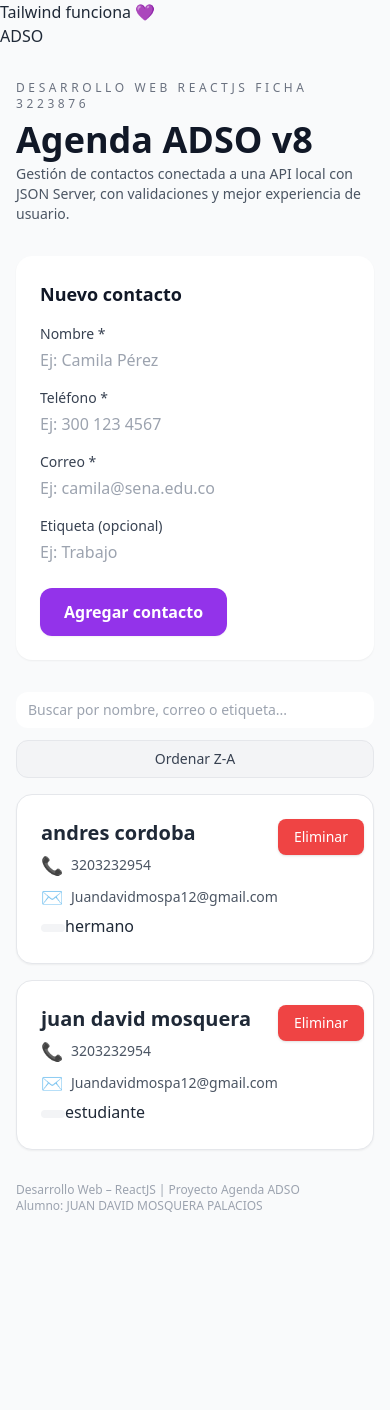
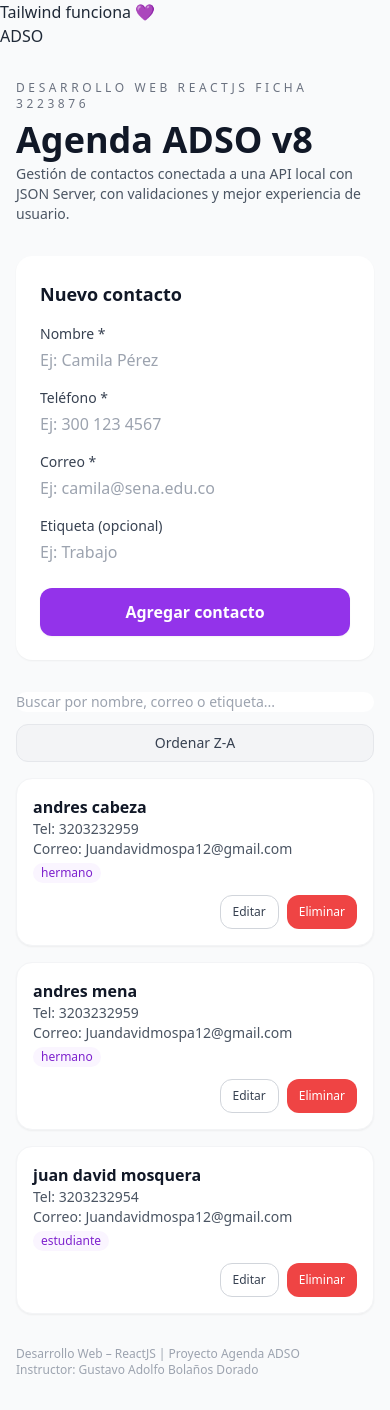
Before and after one commit to juandvid25/Agenda-D.SOFTWARE, a React (Vite) app: page / in a window 390 px wide. Before the commit the page ends 1246 px from the top, so only its background shows below. Built offline with nearby package versions, Linux system fonts and the light colour scheme; data requests are answered from the project's data file.

Commit message:
actualizacion del codigo con funcion editar

```diff
--- a/db.json
+++ b/db.json
@@ -8,11 +8,18 @@
       "etiqueta": "estudiante"
     },
     {
-      "id": "90f6",
-      "nombre": "andres cordoba",
-      "telefono": "3203232954",
+      "nombre": "andres cabeza",
+      "telefono": "3203232959",
       "correo": "Juandavidmospa12@gmail.com",
-      "etiqueta": "hermano"
+      "etiqueta": "hermano",
+      "id": "90f6"
+    },
+    {
+      "nombre": "andres mena",
+      "telefono": "3203232959",
+      "correo": "Juandavidmospa12@gmail.com",
+      "etiqueta": "hermano",
+      "id": "dea3"
     }
   ]
 }
--- a/src/App.jsx
+++ b/src/App.jsx
@@ -116,6 +116,7 @@ import { useEffect, useState } from "react";
 import {
   listarContactos,
   crearContacto,
+  actualizarContacto,
   eliminarContactoPorId,
 } from "./api";
 
@@ -136,11 +137,16 @@ function App() {
   // Estado para guardar mensajes de error
   const [error, setError] = useState("");
 
-  // === NUEVOS ESTADOS PARA LA CLASE 10 ===
+  // Estado para el término de búsqueda
   const [busqueda, setBusqueda] = useState("");
+
+  // Estado para ordenar: true = A-Z, false = Z-A
   const [ordenAsc, setOrdenAsc] = useState(true);
 
-  // Cargar contactos al montar el componente
+  // Estado para saber qué contacto se está editando
+  const [contactoEnEdicion, setContactoEnEdicion] = useState(null);
+
+  // Obtener contactos al cargar la app
   useEffect(() => {
     const cargarContactos = async () => {
       try {
@@ -162,12 +168,13 @@ function App() {
     cargarContactos();
   }, []);
 
-  // Agregar contacto
+  // Crear contacto
   const onAgregarContacto = async (nuevoContacto) => {
     try {
       setError("");
 
       const creado = await crearContacto(nuevoContacto);
+
       setContactos((prev) => [...prev, creado]);
     } catch (error) {
       console.error("Error al crear contacto:", error);
@@ -178,13 +185,42 @@ function App() {
     }
   };
 
+  // Actualizar contacto
+  const onActualizarContacto = async (contactoActualizado) => {
+    try {
+      setError("");
+
+      const actualizado = await actualizarContacto(
+        contactoActualizado.id,
+        contactoActualizado
+      );
+
+      setContactos((prev) =>
+        prev.map((c) => (c.id === actualizado.id ? actualizado : c))
+      );
+
+      setContactoEnEdicion(null);
+    } catch (error) {
+      console.error("Error al actualizar contacto:", error);
+      setError(
+        "No se pudo actualizar el contacto. Verifica tu conexión o el servidor e intenta nuevamente."
+      );
+      throw error;
+    }
+  };
+
   // Eliminar contacto
   const onEliminarContacto = async (id) => {
     try {
       setError("");
+
       await eliminarContactoPorId(id);
 
       setContactos((prev) => prev.filter((c) => c.id !== id));
+
+      setContactoEnEdicion((actual) =>
+        actual && actual.id === id ? null : actual
+      );
     } catch (error) {
       console.error("Error al eliminar contacto:", error);
       setError(
@@ -193,17 +229,24 @@ function App() {
     }
   };
 
+  // Activar modo edición
+  const onEditarClick = (contacto) => {
+    setContactoEnEdicion(contacto);
+    setError("");
+  };
+
+  // Cancelar edición
+  const onCancelarEdicion = () => {
+    setContactoEnEdicion(null);
+  };
+
   // === BÚSQUEDA ===
   const contactosFiltrados = contactos.filter((c) => {
     const termino = busqueda.toLowerCase();
-    const nombre = c.nombre.toLowerCase();
-    const correo = c.correo.toLowerCase();
-    const etiqueta = (c.etiqueta || "").toLowerCase();
-
     return (
-      nombre.includes(termino) ||
-      correo.includes(termino) ||
-      etiqueta.includes(termino)
+      c.nombre.toLowerCase().includes(termino) ||
+      c.correo.toLowerCase().includes(termino) ||
+      (c.etiqueta || "").toLowerCase().includes(termino)
     );
   });
 
@@ -211,48 +254,47 @@ function App() {
   const contactosOrdenados = [...contactosFiltrados].sort((a, b) => {
     const nombreA = a.nombre.toLowerCase();
     const nombreB = b.nombre.toLowerCase();
-
     if (nombreA < nombreB) return ordenAsc ? -1 : 1;
     if (nombreA > nombreB) return ordenAsc ? 1 : -1;
     return 0;
   });
 
+  // Render
   return (
     <div className="min-h-screen bg-gray-50">
       <div className="max-w-4xl mx-auto px-4 py-8">
-        {/* Encabezado */}
         <header className="mb-8">
           <p className="text-xs tracking-[0.3em] text-gray-500 uppercase">
             Desarrollo Web ReactJS Ficha {APP_INFO.ficha}
           </p>
-
           <h1 className="text-4xl font-extrabold text-gray-900 mt-2">
             {APP_INFO.titulo}
           </h1>
-
           <p className="text-sm text-gray-600 mt-1">{APP_INFO.subtitulo}</p>
         </header>
 
-        {/* Error global */}
         {error && (
           <div className="mb-4 rounded-xl bg-red-50 border border-red-200 px-4 py-3">
             <p className="text-sm font-medium text-red-700">{error}</p>
           </div>
         )}
 
-        {/* Cargando */}
         {cargando ? (
           <p className="text-sm text-gray-500">Cargando contactos...</p>
         ) : (
           <>
-            {/* Formulario */}
-            <FormularioContacto onAgregar={onAgregarContacto} />
+            <FormularioContacto
+              onAgregar={onAgregarContacto}
+              onActualizar={onActualizarContacto}
+              contactoEnEdicion={contactoEnEdicion}
+              onCancelarEdicion={onCancelarEdicion}
+            />
 
-            {/* Buscador y orden */}
+            {/* Buscador */}
             <div className="flex flex-col md:flex-row md:items-center md:justify-between gap-3 mb-4">
               <input
                 type="text"
-                className="w-full md:flex-1 py-2 px-3 rounded-xl border-gray-300 focus:ring-purple-500 focus:border-purple-500 text-sm"
+                className="w-full md:flex-1 rounded-xl border-gray-300 focus:ring-purple-500 focus:border-purple-500 text-sm"
                 placeholder="Buscar por nombre, correo o etiqueta..."
                 value={busqueda}
                 onChange={(e) => setBusqueda(e.target.value)}
@@ -267,7 +309,7 @@ function App() {
               </button>
             </div>
 
-            {/* Lista de contactos */}
+            {/* Lista */}
             <section className="space-y-4">
               {contactosOrdenados.length === 0 ? (
                 <p className="text-sm text-gray-500">
@@ -282,6 +324,7 @@ function App() {
                     correo={c.correo}
                     etiqueta={c.etiqueta}
                     onEliminar={() => onEliminarContacto(c.id)}
+                    onEditar={() => onEditarClick(c)}
                   />
                 ))
               )}
@@ -289,10 +332,9 @@ function App() {
           </>
         )}
 
-        {/* Footer */}
         <footer className="mt-8 text-xs text-gray-400">
           <p>Desarrollo Web – ReactJS | Proyecto Agenda ADSO</p>
-          <p>Alumno: JUAN DAVID MOSQUERA PALACIOS</p>
+          <p>Instructor: Gustavo Adolfo Bolaños Dorado</p>
         </footer>
       </div>
     </div>
--- a/src/components/ContactoCard.jsx
+++ b/src/components/ContactoCard.jsx
@@ -1,50 +1,55 @@
 // Este componente muestra un contacto individual.
 // Incluye nombre, teléfono, correo, etiqueta y el botón de eliminar.
 
-export default function ContactoCard({
-  nombre,
-  telefono,
-  correo,
-  etiqueta,
-  onEliminar,
-}) {
+function ContactoCard({ nombre, telefono, correo, etiqueta, onEliminar, onEditar }) {
   return (
-    <div className="bg-white shadow-sm border border-gray-200 rounded-2xl p-6 flex items-start justify-between">
+    <article className="bg-white rounded-2xl shadow-sm border border-gray-100 p-4 flex flex-col md:flex-row md:items-center md:justify-between gap-3">
 
-      {/* Información del contacto */}
-      <div className="space-y-1">
+      {/* Información principal del contacto */}
+      <div>
+        <h3 className="text-base font-semibold text-gray-900">
+          {nombre}
+        </h3>
 
-        {/* Nombre */}
-        <h3 className="text-xl font-semibold text-gray-800">{nombre}</h3>
-
-        {/* Teléfono */}
-        <p className="text-gray-600 text-sm flex items-center gap-2">
-          <span className="text-purple-500 text-lg">📞</span>
-          {telefono}
+        <p className="text-sm text-gray-600">
+          Tel: {telefono}
         </p>
 
-        {/* Correo */}
-        <p className="text-gray-600 text-sm flex items-center gap-2">
-          <span className="text-purple-500 text-lg">✉️</span>
-          {correo}
+        <p className="text-sm text-gray-600">
+          Correo: {correo}
         </p>
 
-        {/* Etiqueta opcional */}
-       <span className="inline-block bg-gray-100 text-gray-700 text-xs px-3 py-1 rounded-full mt-2"></span>
-          <span className="text-purple-500 text-lg"></span>
+        {etiqueta && (
+          <span className="inline-flex mt-1 px-2 py-0.5 rounded-full text-xs font-medium bg-purple-50 text-purple-700">
             {etiqueta}
-
-
+          </span>
+        )}
       </div>
 
-      {/* Botón de eliminar */}
+      {/* Botones de acción */}
+      <div className="flex gap-2 justify-end">
+
+        {/* Botón Editar */}
         <button
+          type="button"
+          onClick={onEditar}
+          className="text-xs md:text-sm px-3 py-2 rounded-xl border border-gray-300 text-gray-700 hover:bg-gray-100"
+        >
+          Editar
+        </button>
+
+        {/* Botón Eliminar */}
+        <button
+          type="button"
           onClick={onEliminar}
-        className="bg-red-500 hover:bg-red-600 text-white text-sm px-4 py-2 rounded-lg shadow transition"
+          className="text-xs md:text-sm px-3 py-2 rounded-xl bg-red-500 text-white hover:bg-red-600"
         >
           Eliminar
         </button>
 
       </div>
+    </article>
   );
 }
+
+export default ContactoCard;
--- a/src/components/FormularioContacto.jsx
+++ b/src/components/FormularioContacto.jsx
@@ -108,10 +108,15 @@
 //   );
 // }
 
-import { useState } from "react";
+import { useEffect, useState } from "react";
 
-function FormularioContacto({ onAgregar }) {
-  // Estado del formulario
+function FormularioContacto({
+  onAgregar,
+  onActualizar,
+  contactoEnEdicion,
+  onCancelarEdicion,
+}) {
+  // Estado principal del formulario
   const [form, setForm] = useState({
     nombre: "",
     telefono: "",
@@ -119,49 +124,69 @@ function FormularioContacto({ onAgregar }) {
     etiqueta: "",
   });
 
-  // Estado de errores
+  // Estado para errores de validación
   const [errores, setErrores] = useState({
     nombre: "",
     telefono: "",
     correo: "",
   });
 
+  // Estado que indica si estamos enviando datos
   const [enviando, setEnviando] = useState(false);
 
-  // Manejar cambios de los inputs
+  // Cargar datos cuando entramos en modo edición
+  useEffect(() => {
+    if (contactoEnEdicion) {
+      setForm({
+        nombre: contactoEnEdicion.nombre || "",
+        telefono: contactoEnEdicion.telefono || "",
+        correo: contactoEnEdicion.correo || "",
+        etiqueta: contactoEnEdicion.etiqueta || "",
+      });
+    } else {
+      setForm({
+        nombre: "",
+        telefono: "",
+        correo: "",
+        etiqueta: "",
+      });
+    }
+
+    // Limpiar errores cuando cambia el modo
+    setErrores({
+      nombre: "",
+      telefono: "",
+      correo: "",
+    });
+  }, [contactoEnEdicion]);
+
+  // Manejar cuando el usuario escribe en los inputs
   const onChange = (e) => {
     const { name, value } = e.target;
-    setForm((prevForm) => ({
-      ...prevForm,
+    setForm((prev) => ({
+      ...prev,
       [name]: value,
     }));
   };
 
-  // Función que valida el formulario
+  // Validación del formulario
   function validarFormulario() {
     const nuevosErrores = { nombre: "", telefono: "", correo: "" };
 
     if (!form.nombre.trim()) {
       nuevosErrores.nombre = "El nombre es obligatorio.";
     }
-
     if (!form.telefono.trim()) {
       nuevosErrores.telefono = "El teléfono es obligatorio.";
     }
-    else if (form.telefono.trim().length < 10) {nuevosErrores.telefono = "El teléfono debe tener al menos 10 dígitos."; }
-
-
-
     if (!form.correo.trim()) {
       nuevosErrores.correo = "El correo es obligatorio.";
     } else if (!form.correo.includes("@")) {
       nuevosErrores.correo = "El correo debe contener @.";
     }
 
-    // Guardamos errores
     setErrores(nuevosErrores);
 
-    // True si no hay errores
     return (
       !nuevosErrores.nombre &&
       !nuevosErrores.telefono &&
@@ -173,22 +198,27 @@ function FormularioContacto({ onAgregar }) {
   const onSubmit = async (e) => {
     e.preventDefault();
 
-    const esValido = validarFormulario();
-    if (!esValido) return;
+    if (!validarFormulario()) return;
 
     try {
       setEnviando(true);
 
-      await onAgregar(form);
+      if (contactoEnEdicion) {
+        // MODO EDICIÓN
+        await onActualizar({ ...form, id: contactoEnEdicion.id });
+        if (onCancelarEdicion) onCancelarEdicion();
+      } else {
+        // MODO CREAR
+        await onAgregar(form);
+      }
 
-      // Reset
+      // Limpiar formulario
       setForm({
         nombre: "",
         telefono: "",
         correo: "",
         etiqueta: "",
       });
-
       setErrores({
         nombre: "",
         telefono: "",
@@ -199,16 +229,25 @@ function FormularioContacto({ onAgregar }) {
     }
   };
 
+  const estaEnEdicion = Boolean(contactoEnEdicion);
+  const tituloFormulario = estaEnEdicion
+    ? "Editar contacto"
+    : "Nuevo contacto";
+
+  const textoBotonPrincipal = estaEnEdicion
+    ? "Guardar cambios"
+    : "Agregar contacto";
+
   return (
     <form
       className="bg-white shadow-sm rounded-2xl p-6 space-y-4 mb-8"
       onSubmit={onSubmit}
     >
       <h2 className="text-lg font-semibold text-gray-900 mb-2">
-        Nuevo contacto
+        {tituloFormulario}
       </h2>
 
-      {/* Campo Nombre */}
+      {/* Nombre */}
       <div>
         <label className="block text-sm font-medium text-gray-700 mb-1">
           Nombre *
@@ -225,7 +264,7 @@ function FormularioContacto({ onAgregar }) {
         )}
       </div>
 
-      {/* Campo Teléfono */}
+      {/* Teléfono */}
       <div>
         <label className="block text-sm font-medium text-gray-700 mb-1">
           Teléfono *
@@ -242,7 +281,7 @@ function FormularioContacto({ onAgregar }) {
         )}
       </div>
 
-      {/* Campo Correo */}
+      {/* Correo */}
       <div>
         <label className="block text-sm font-medium text-gray-700 mb-1">
           Correo *
@@ -259,7 +298,7 @@ function FormularioContacto({ onAgregar }) {
         )}
       </div>
 
-      {/* Campo Etiqueta */}
+      {/* Etiqueta */}
       <div>
         <label className="block text-sm font-medium text-gray-700 mb-1">
           Etiqueta (opcional)
@@ -273,15 +312,25 @@ function FormularioContacto({ onAgregar }) {
         />
       </div>
 
-      {/* Botón */}
-      <div className="pt-2">
+      {/* Botones */}
+      <div className="pt-2 flex flex-col md:flex-row md:items-center gap-3">
         <button
           type="submit"
           disabled={enviando}
-          className="bg-purple-600 hover:bg-purple-700 disabled:bg-purple-300 disabled:cursor-not-allowed text-white px-6 py-3 rounded-xl font-semibold shadow-sm"
+          className="w-full md:w-auto bg-purple-600 hover:bg-purple-700 disabled:bg-purple-300 disabled:cursor-not-allowed text-white px-6 py-3 rounded-xl font-semibold shadow-sm"
         >
-          {enviando ? "Guardando..." : "Agregar contacto"}
+          {enviando ? "Guardando..." : textoBotonPrincipal}
         </button>
+
+        {estaEnEdicion && (
+          <button
+            type="button"
+            onClick={onCancelarEdicion}
+            className="w-full md:w-auto bg-gray-100 text-gray-700 px-6 py-3 rounded-xl border border-gray-300 hover:bg-gray-200 text-sm"
+          >
+            Cancelar edición
+          </button>
+        )}
       </div>
     </form>
   );
```
Also changed, not shown: src/api.jsx (+44 -12 lines), src/index.css (line endings or trailing spaces). Lines whose indentation alone changed are shown as unchanged.
